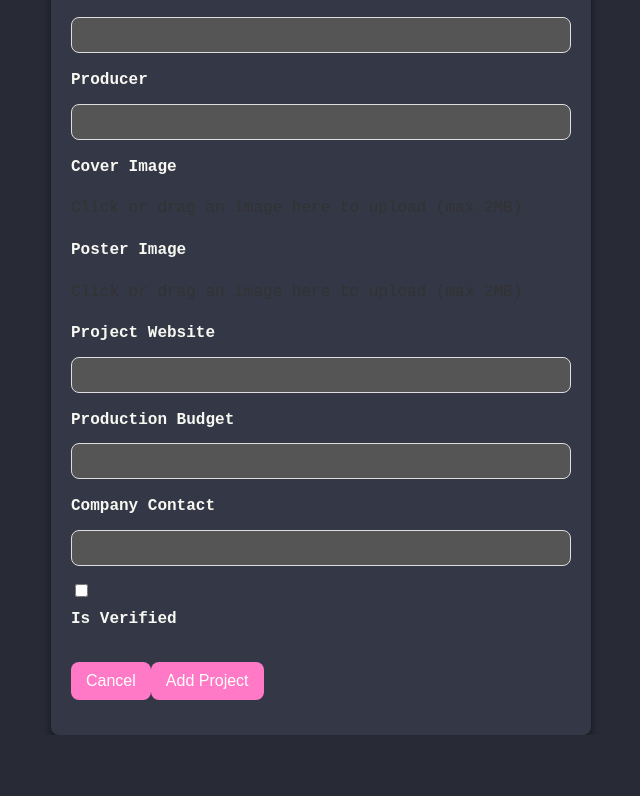
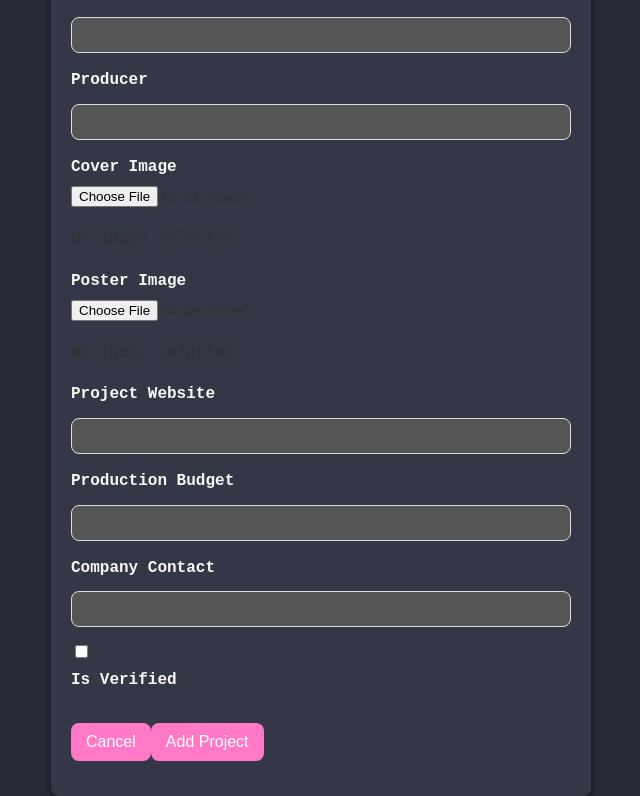
Before and after one commit to fco71/whosonset, a React app: page /projects/add in a window 1280 px wide. Shown: the part 1138-1934 px from the top of the page, without its empty margins (319-959 px from the left). Before the commit the page ends 1873 px from the top, so only its background shows below. Built offline with nearby package versions, Linux system fonts and the light colour scheme; no server answers; sample sign-in values are in the browser's storage.

Commit message:
interim 18 de mayo

```diff
--- a/src/components/AddProject.tsx
+++ b/src/components/AddProject.tsx
@@ -82,9 +82,9 @@ const AddProject: React.FC = () => {
   if (error) return <p>Error: {error.message}</p>;
 
   return (
-    <div className="max-w-4xl mx-auto px-4 py-8">
-      <h2 className="text-2xl font-semibold mb-6">Add New Project</h2>
-      <form onSubmit={handleSubmit} className="space-y-6">
+    <div className="max-w-4xl mx-auto px-4 py-10">
+      <h2 className="text-3xl font-semibold mb-8">Add New Project</h2>
+      <form onSubmit={handleSubmit} className="space-y-8">
         <ProjectForm
           projectName={projectName}
           setProjectName={setProjectName}
@@ -125,17 +125,19 @@ const AddProject: React.FC = () => {
           handleCoverImageUploaded={handleCoverImageUploaded}
           handlePosterImageUploaded={handlePosterImageUploaded}
         />
-        <div className="flex justify-between items-center pt-4">
+
+        {/* Submit + Cancel Buttons */}
+        <div className="flex justify-end gap-4 pt-6">
           <button
             type="button"
             onClick={handleCancel}
-            className="text-gray-600 border border-gray-400 px-4 py-2 rounded hover:bg-gray-100 text-sm"
+            className="px-5 py-2 border border-gray-400 text-gray-700 rounded-md hover:bg-gray-100 transition"
           >
             Cancel
           </button>
           <button
             type="submit"
-            className="bg-blue-600 text-white px-6 py-2 rounded hover:bg-blue-700"
+            className="px-6 py-2 bg-blue-600 text-white rounded-md hover:bg-blue-700 transition"
           >
             Add Project
           </button>
--- a/src/components/ImageUploader.tsx
+++ b/src/components/ImageUploader.tsx
@@ -1,112 +1,66 @@
-import React, { useState, useCallback } from 'react';
-import { useDropzone } from 'react-dropzone';
-import { v4 as uuidv4 } from 'uuid';
-import { getStorage, ref, uploadBytesResumable, getDownloadURL } from "firebase/storage";
+import React, { useRef, useState } from 'react';
+import { getStorage, ref, uploadBytesResumable, getDownloadURL } from 'firebase/storage';
+import { app } from '../firebase';
 
 interface ImageUploaderProps {
   onImageUploaded: (url: string) => void;
 }
 
 const ImageUploader: React.FC<ImageUploaderProps> = ({ onImageUploaded }) => {
-  const [preview, setPreview] = useState<string | null>(null);
-  const [uploadProgress, setUploadProgress] = useState<number>(0);
-  const [isUploading, setIsUploading] = useState<boolean>(false);
-  const [uploadError, setUploadError] = useState<string | null>(null);
+  const fileInputRef = useRef<HTMLInputElement>(null);
+  const [uploading, setUploading] = useState(false);
+  const [uploadProgress, setUploadProgress] = useState<number | null>(null);
+  const [imageName, setImageName] = useState<string | null>(null);
 
-  const onDrop = useCallback(async (acceptedFiles: File[]) => {
-    const file = acceptedFiles[0];
+  const handleFileChange = (e: React.ChangeEvent<HTMLInputElement>) => {
+    const file = e.target.files?.[0];
     if (!file) return;
 
-    if (file.size > 2 * 1024 * 1024) {
-      setUploadError("File size must be less than 2MB");
-      return;
-    }
-
-    setUploadError(null);
-    setIsUploading(true);
-    setPreview(URL.createObjectURL(file));
-
-    try {
-      const storage = getStorage();
-      const storageRef = ref(storage, `images/${uuidv4()}-${file.name}`);
+    const storage = getStorage(app);
+    const storageRef = ref(storage, `project-images/${file.name}`);
     const uploadTask = uploadBytesResumable(storageRef, file);
 
-      uploadTask.on('state_changed',
+    setUploading(true);
+    setImageName(file.name);
+
+    uploadTask.on(
+      'state_changed',
       (snapshot) => {
-          const progress = (snapshot.bytesTransferred / snapshot.totalBytes) * 100;
+        const progress = Math.round((snapshot.bytesTransferred / snapshot.totalBytes) * 100);
         setUploadProgress(progress);
       },
       (error) => {
-          console.error("Upload error", error);
-          setUploadError("Error uploading file. Please try again.");
-          setIsUploading(false);
-          setUploadProgress(0);
-          setPreview(null);
+        console.error('Upload error:', error);
+        setUploading(false);
       },
       () => {
         getDownloadURL(uploadTask.snapshot.ref).then((downloadURL) => {
           onImageUploaded(downloadURL);
-            setIsUploading(false);
-            setUploadProgress(0);
+          setUploading(false);
         });
       }
     );
-    } catch (error: any) {
-      console.error("Unexpected upload error", error);
-      setUploadError("Unexpected error occurred. Please try again.");
-      setIsUploading(false);
-      setUploadProgress(0);
-      setPreview(null);
-    }
-  }, [onImageUploaded]);
-
-  const { getRootProps, getInputProps, isDragActive } = useDropzone({
-    onDrop,
-    accept: { 'image/*': [] },
-    maxFiles: 1
-  });
+  };
 
   return (
-    <div className="w-full">
-      <div
-        {...getRootProps()}
-        className={`cursor-pointer border-2 border-dashed rounded-2xl p-6 text-center transition-colors duration-200
-          ${isDragActive ? 'border-blue-500 bg-blue-50' : 'border-gray-300 bg-white hover:bg-gray-50'}
-        `}
-      >
-        <input {...getInputProps()} />
-        <p className="text-sm text-gray-600">
-          {isDragActive
-            ? "Drop the image here..."
-            : "Click or drag an image here to upload (max 2MB)"}
-        </p>
+    <div className="border border-gray-300 rounded-md p-4 bg-gray-50">
+      <input
+        type="file"
+        accept="image/*"
+        onChange={handleFileChange}
+        ref={fileInputRef}
+        className="block w-full text-sm text-gray-700"
+      />
+
+      <div className="mt-2">
+        {uploading ? (
+          <p className="text-sm text-gray-600">Uploading... {uploadProgress}%</p>
+        ) : imageName ? (
+          <p className="text-sm text-gray-700">Selected: {imageName}</p>
+        ) : (
+          <p className="text-sm text-gray-700 mt-2">No image selected</p>
+        )}
       </div>
-
-      {uploadError && (
-        <p className="text-red-600 text-sm mt-2">{uploadError}</p>
-      )}
-
-      {isUploading && (
-        <div className="mt-4">
-          <div className="w-full bg-gray-200 rounded-full h-2.5 mb-2">
-            <div
-              className="bg-blue-500 h-2.5 rounded-full transition-all"
-              style={{ width: `${uploadProgress}%` }}
-            />
-          </div>
-          <p className="text-sm text-gray-700">Uploading: {uploadProgress.toFixed(2)}%</p>
-        </div>
-      )}
-
-      {preview && (
-        <div className="mt-4">
-          <img
-            src={preview}
-            alt="Preview"
-            className="w-full max-w-xs mx-auto rounded-lg shadow"
-          />
-        </div>
-      )}
     </div>
   );
 };
--- a/src/firebase.ts
+++ b/src/firebase.ts
@@ -20,4 +20,4 @@ const auth: Auth = getAuth(app);
 const db: Firestore = getFirestore(app);
 const storage: FirebaseStorage = getStorage(app); // Initialize Firebase Storage and rely on configuration to that bucket, it knows, because it is setup through .env
 
-export { auth, db, storage };
+export { app, auth, db, storage }; // 👈 Export 'app' to fix ImageUploader import
```
Also changed, not shown: 2 other files (tests, documents, lock files or other folders). Lines whose indentation alone changed are shown as unchanged.
